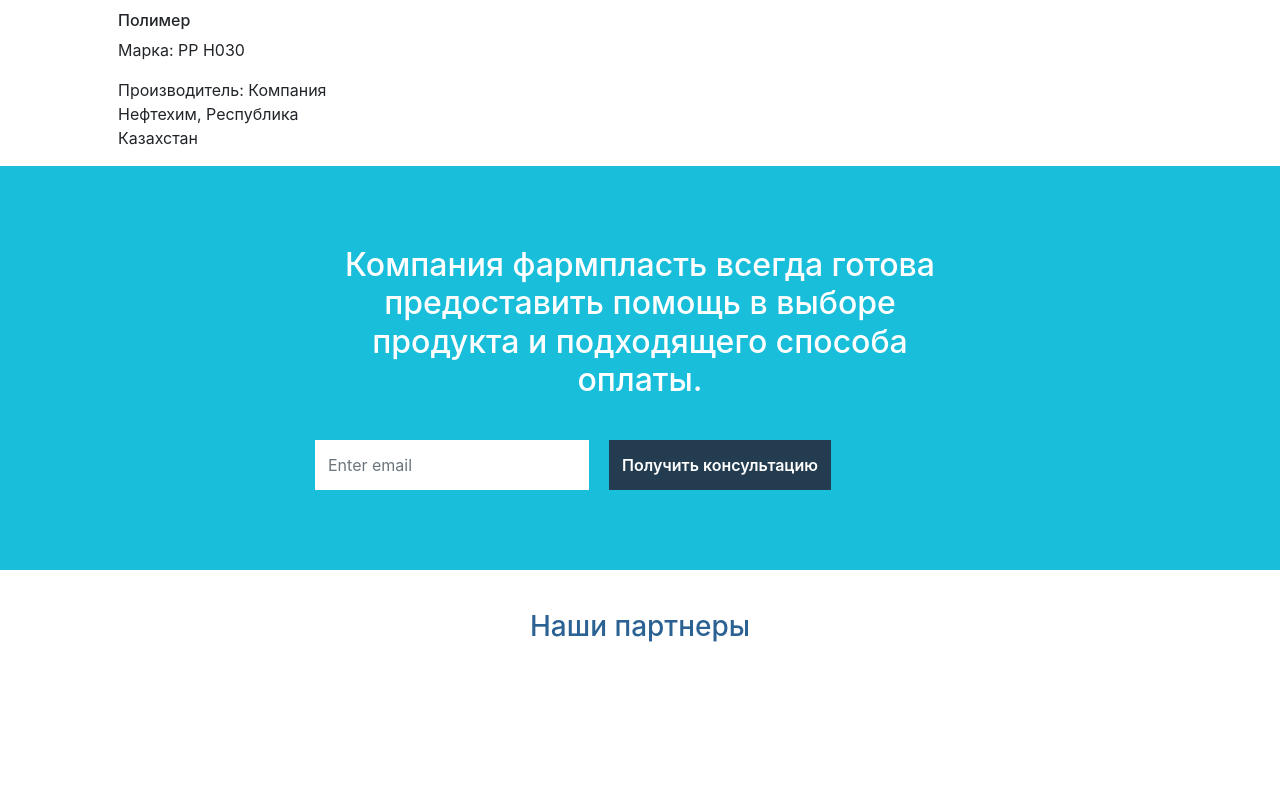
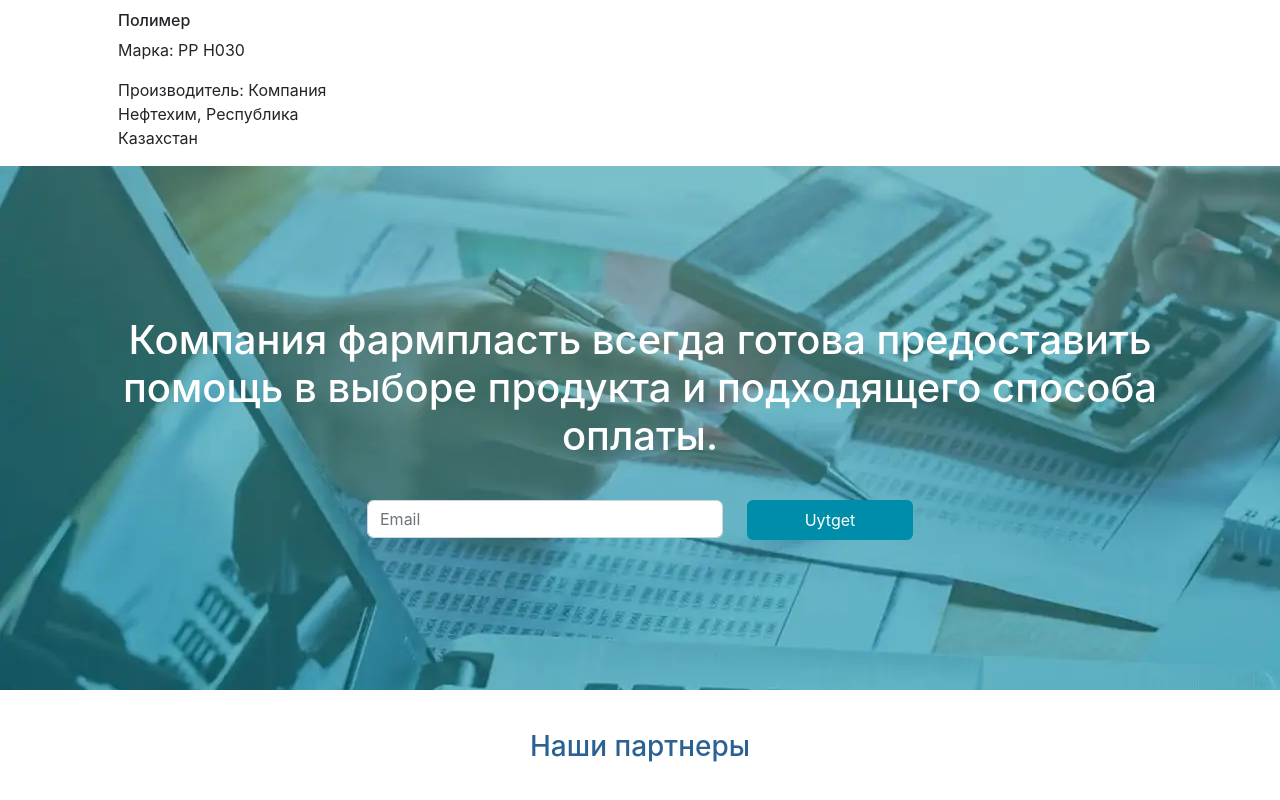
Before and after one commit to fullstack7777/farmplast, a React (Create React App) app: page / in a window 1280 px wide. Shown: the part 1855-2655 px from the top of the page. Before the commit the page ends 2546 px from the top, so only its background shows below. Built offline with nearby package versions, Linux system fonts and the light colour scheme.

Commit message:
added email section

```diff
--- a/public/css/style.css
+++ b/public/css/style.css
@@ -31,6 +31,10 @@
     right: 0;
     top: 200px;
 }
+#email-section{
+    padding: 150px 0 150px 0;
+    background-image: url("/images/email_background.webp");
+}
 @media all and (max-width: 1024px) {
     .custom-section2-img{
         visibility: hidden;
--- a/src/components/pages/email.js
+++ b/src/components/pages/email.js
@@ -1,32 +1,28 @@
 import React from 'react';
-import Button from 'react-bootstrap/Button';
 import Form from 'react-bootstrap/Form';
-import {FormText} from "react-bootstrap";
+import {Col, Row} from "react-bootstrap";
+import Container from "react-bootstrap/Container";
+import Button from "react-bootstrap/Button";
 
 function Email() {
     return (
-        <section className="newsletter">
-            <div className="container">
-                <div className="row">
-                    <div className="col-sm-12">
-                        <div className="content">
-                            <h2 style={{color: "white"}}>Компания фармпласть всегда готова предоставить помощь в выборе продукта и подходящего способа оплаты.</h2>
-                            <div className="input-group">
-                                <Form>
-                                    <Form.Group class="form-group-lg" controlId="formBasicEmail">
-                                        <Form.Control type="email" placeholder="Enter email" />
-                                    </Form.Group>
-                                </Form>
-         <span className="input-group-btn" style={{marginLeft: 20}}>
-         <button className="btn" type="submit">Получить консультацию</button>
-         </span>
-                            </div>
-                        </div>
-                    </div>
-                </div>
-            </div>
-        </section>
-
+        <div id={'email-section'}>
+           <Form>
+               <Container>
+                   <Row>
+                       <h1 style={{color: "white",}}>Компания фармпласть всегда готова предоставить помощь в выборе продукта и подходящего способа оплаты.</h1>
+                   </Row>
+                   <Row className="justify-content-md-center" style={{marginTop:'32px'}}>
+                       <Col xs lg="4">
+                           <Form.Control type={'email'} placeholder="Email" />
+                       </Col>
+                       <Col xs lg="2">
+                           <Button variant="primary" className="custom-button" style={{width:'100%'}}>Uytget</Button>{' '}
+                       </Col>
+                   </Row>
+               </Container>
+           </Form>
+        </div>
     );
 }
 
```
Also changed, not shown: public/images/email_background.webp (added).
